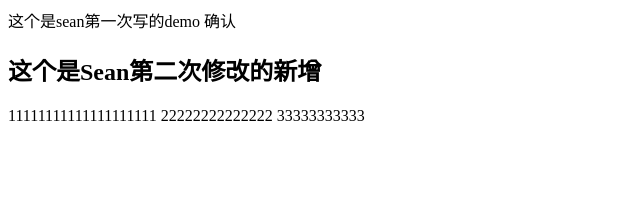
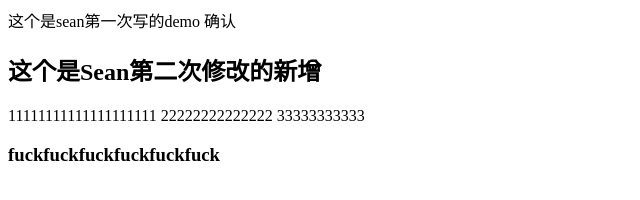
Before and after one commit to seanChenSong/github-first, a plain HTML site: page GIT-test/index.html in a window 1280 px wide. Shown: the whole page, without its empty margins (0-640 px from the left). Drawn offline with Linux system fonts and the light colour scheme.

Commit message:
这个是sea的第四次提交

```diff
--- a/GIT-test/index.html
+++ b/GIT-test/index.html
@@ -12,6 +12,8 @@
     这个是sean第一次写的demo 确认
     <h2>这个是Sean第二次修改的新增</h2>
     11111111111111111111 22222222222222 33333333333
+
+    <h3>fuckfuckfuckfuckfuckfuck</h3>
 </body>
 
 </html>
```
